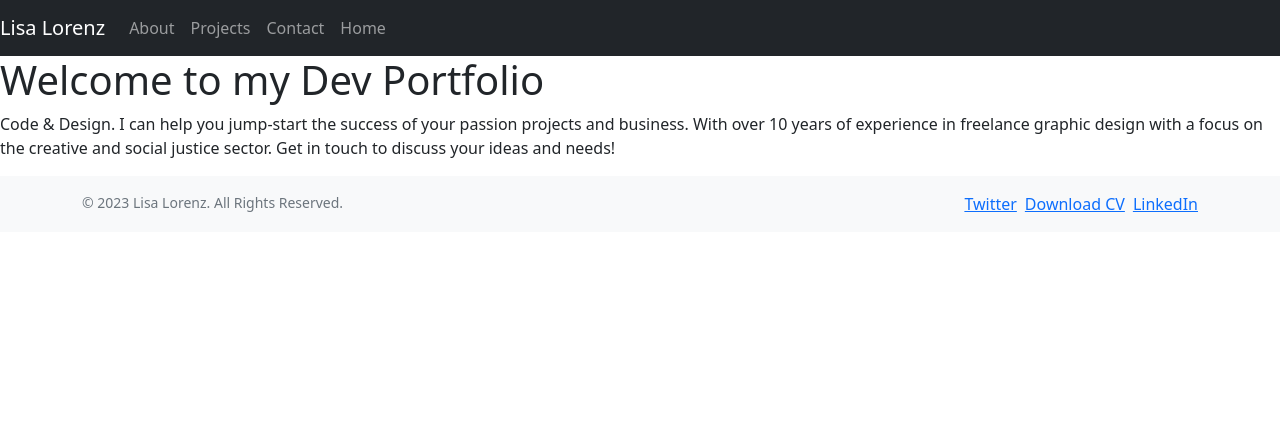
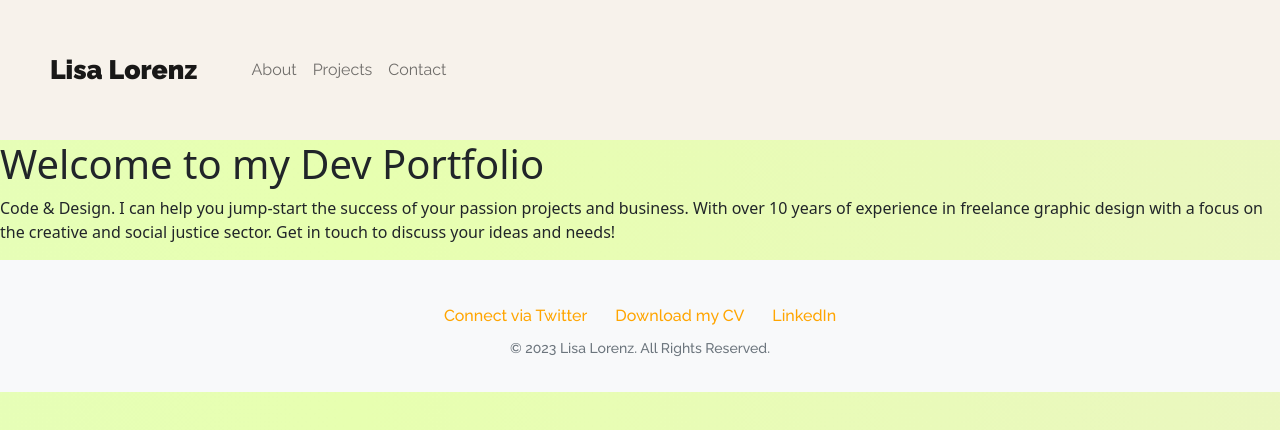
Before and after one commit to LisaMLorenz/Web_Developer_Portfolio_App, a React (Create React App) app: page /#/ in a window 1280 px wide. Shown: the top 430 px of the page. Built offline with nearby package versions, Linux system fonts and the light colour scheme.

Commit message:
contact form functionality

```diff
--- a/public/index.html
+++ b/public/index.html
@@ -4,40 +4,13 @@
     <meta charset="utf-8" />
     <link rel="icon" href="%PUBLIC_URL%/favicon.ico" />
     <meta name="viewport" content="width=device-width, initial-scale=1" />
-    <meta name="theme-color" content="#000000" />
-    <meta
-      name="description"
-      content="Web site created using create-react-app"
+    <link
+      href="https://fonts.googleapis.com/css2?family=Raleway:wght@400;700&display=swap"
+      rel="stylesheet"
     />
-    <link rel="apple-touch-icon" href="%PUBLIC_URL%/logo192.png" />
-    <!--
-      manifest.json provides metadata used when your web app is installed on a
-      user's mobile device or desktop. See https://developers.google.com/web/fundamentals/web-app-manifest/
-    -->
-    <link rel="manifest" href="%PUBLIC_URL%/manifest.json" />
-    <!--
-      Notice the use of %PUBLIC_URL% in the tags above.
-      It will be replaced with the URL of the `public` folder during the build.
-      Only files inside the `public` folder can be referenced from the HTML.
-
-      Unlike "/favicon.ico" or "favicon.ico", "%PUBLIC_URL%/favicon.ico" will
-      work correctly both with client-side routing and a non-root public URL.
-      Learn how to configure a non-root public URL by running `npm run build`.
-    -->
     <title>React App</title>
   </head>
   <body>
-    <noscript>You need to enable JavaScript to run this app.</noscript>
     <div id="root"></div>
-    <!--
-      This HTML file is a template.
-      If you open it directly in the browser, you will see an empty page.
-
-      You can add webfonts, meta tags, or analytics to this file.
-      The build step will place the bundled scripts into the <body> tag.
-
-      To begin the development, run `npm start` or `yarn start`.
-      To create a production bundle, use `npm run build` or `yarn build`.
-    -->
   </body>
 </html>
--- a/src/App.css
+++ b/src/App.css
@@ -1,38 +1,27 @@
-.App {
-  text-align: center;
+@import url('https://fonts.googleapis.com/css2?family=Raleway:ital,wght@0,100;0,400;0,500;0,900;1,400;1,500;1,600;1,900&display=swap');
+
+
+body {
+  background: linear-gradient(to left, #f5def0, #e7ffb0, #def6fc);
+  background-size: 600% 600%;
+  animation: whirly 20s ease infinite;
+  font-family: 'Raleway';
 }
 
-.App-logo {
-  height: 40vmin;
-  pointer-events: none;
-}
-
-@media (prefers-reduced-motion: no-preference) {
-  .App-logo {
-    animation: App-logo-spin infinite 20s linear;
+@keyframes whirly {
+  0% {
+    background-position: 0% 50%;
+  }
+  25% {
+    background-position: 50% 100%;
+  }
+  50% {
+    background-position: 100% 50%;
+  }
+  75% {
+    background-position: 50% 0%;
+  }
+  100% {
+    background-position: 0% 50%;
   }
 }
-
-.App-header {
-  background-color: #282c34;
-  min-height: 100vh;
-  display: flex;
-  flex-direction: column;
-  align-items: center;
-  justify-content: center;
-  font-size: calc(10px + 2vmin);
-  color: white;
-}
-
-.App-link {
-  color: #61dafb;
-}
-
-@keyframes App-logo-spin {
-  from {
-    transform: rotate(0deg);
-  }
-  to {
-    transform: rotate(360deg);
-  }
-}
--- a/src/components/Footer.js
+++ b/src/components/Footer.js
@@ -1,27 +1,31 @@
 import React from 'react';
-import { Container, Row, Col } from 'react-bootstrap';
+import { Container, Row } from 'react-bootstrap';
+import '../styles/footer.css'
 
 function Footer() {
   return (
-    <footer className="bg-light py-3">
+    <footer className="bg-light py-3" id="footer-new">
       <Container>
-        <Row>
-          <Col md={6}>
-            <p className="text-muted small mb-0">© 2023 Lisa Lorenz. All Rights Reserved.</p>
-          </Col>
-          <Col md={6} className="d-flex justify-content-md-end">
+        <Row className="justify-content-center">
+
+          <div className="justify-content-center" id="footer-text">
             <ul className="list-inline mb-0">
-              <li className="list-inline-item">
-                <a href="https://twitter.com/HejNousMagazine">Twitter</a>
+              <li className="list-inline-item" id="footer-text">
+                <a href="https://twitter.com/HejNousMagazine">Connect via Twitter</a>
               </li>
-              <li className="list-inline-item">
-                <a href="https://drive.google.com/uc?export=download&id=1ska45iBZ0eI55AR9ymyKgvwQjsy1EkDU">Download CV</a>
+              <li className="list-inline-item" id="footer-text">
+                <a href="https://drive.google.com/uc?export=download&id=1ska45iBZ0eI55AR9ymyKgvwQjsy1EkDU">Download my CV</a>
               </li>
-              <li className="list-inline-item">
+              <li className="list-inline-item" id="footer-text">
                 <a href="https://www.linkedin.com/in/lisa-lorenz-ab043086">LinkedIn</a>
               </li>
             </ul>
-          </Col>
+
+            <div className="text-center" id="footer-text">
+            <p className="text-muted small mb-0">© 2023 Lisa Lorenz. All Rights Reserved.</p>
+          </div>
+
+          </div>
         </Row>
       </Container>
     </footer>
--- a/src/components/Navbar.js
+++ b/src/components/Navbar.js
@@ -1,23 +1,34 @@
-import React from 'react';
+import React, { useLayoutEffect, useState } from 'react';
 import { Link } from 'react-router-dom';
 import { Navbar, Nav } from "react-bootstrap";
-import { useMediaQuery } from '@material-ui/core';
+import '../styles/navbar.css'
 
 function Navigation() {
-  const isMobile = useMediaQuery('(max-width: 767px)');
+  const [isMobile, setIsMobile] = useState(false);
+
+  useLayoutEffect(() => {
+    function updateIsMobile() {
+      setIsMobile(window.innerWidth <= 850);
+    }
+    updateIsMobile();
+    window.addEventListener('resize', updateIsMobile);
+    return () => window.removeEventListener('resize', updateIsMobile);
+  }, []);
 
   return (
-    <Navbar bg="dark" variant="dark" expand="lg">
+    <Navbar expand="md" id="mynavstyle">
       <Navbar.Brand as={Link} to="/">Lisa Lorenz</Navbar.Brand>
       {isMobile ? (
-        <Navbar.Toggle aria-controls="basic-navbar-nav" />
-      ) : null}
+        <Navbar.Toggle aria-controls="basic-navbar-nav" id="nav-button" />
+      ) : (
+        <Navbar.Toggle aria-controls="basic-navbar-nav" className="d-none" />
+      )}
       <Navbar.Collapse id="basic-navbar-nav">
         <Nav className="mr-auto">
           <Nav.Link as={Link} to="/about">About</Nav.Link>
           <Nav.Link as={Link} to="/projects">Projects</Nav.Link>
           <Nav.Link as={Link} to="/contact">Contact</Nav.Link>
-          <Nav.Link as={Link} to="/">Home</Nav.Link>
+          {/* <Nav.Link as={Link} to="/">Home</Nav.Link> */}
         </Nav>
       </Navbar.Collapse>
     </Navbar>
--- a/src/components/pages/about.js
+++ b/src/components/pages/about.js
@@ -1,10 +1,18 @@
 import React from 'react';
+import '../../styles/about.css'
 
 function About () {
     return(
-        <div>
+      <div class="container">
+        <div class="aboutMe">
       <h1>About Me</h1>
-      <p>I am a web developer based in [location]. I specialize in [area of expertise].</p>
+      <br></br>
+      <h4>Hello I'm Lisa! &#x1F44B;</h4>
+      <p>I am a web developer based in Manchester. I specialize in Javascript.
+      <br></br>
+
+      </p>
+    </div>
     </div>
     )
 };
--- /dev/null
+++ b/src/styles/about.css
@@ -0,0 +1,30 @@
+@import url('https://fonts.googleapis.com/css2?family=Raleway:ital,wght@0,100;0,400;0,500;0,900;1,400;1,500;1,600;1,900&display=swap');
+
+.container {
+    display: flex;
+    font-family: 'Raleway';
+    justify-content: center; /* center children horizontally */
+    align-items: center; /* center children vertically */
+    height: 80vh;
+  }
+
+.aboutMe {
+
+    background-color: #f3f2f2;
+    padding: 30px;
+    width: 100vh;
+    border-radius: 10px;
+    margin: 30px;
+    box-shadow: 0 0 10px rgba(249, 173, 245, 0.3);
+
+  }
+
+  .aboutMe h1 {
+    font-size: 36px;
+    color: #333;
+  }
+
+  .aboutMe p {
+    font-size: 18px;
+    color: #666;
+  }
--- /dev/null
+++ b/src/styles/contact.css
@@ -0,0 +1,48 @@
+@import url('https://fonts.googleapis.com/css2?family=Raleway:ital,wght@0,100;0,400;0,500;0,900;1,400;1,500;1,600;1,900&display=swap');
+
+.contact-form-container {
+    margin: 30px;
+    padding: 30px;
+    background-color: #f1f1f1;
+    font-family: 'Raleway';
+    border-radius: 15px;
+}
+
+.contact-form-container h1 {
+    font-size: x-large;
+}
+
+#contact-btn {
+    margin-top: 30px;
+    border-radius: 10px;
+    font-weight: 700;
+    font-size: larger;
+    border-style: none;
+    background-color: rgb(249, 157, 37);
+
+}
+
+#close-btn {
+
+    border-radius: 10px;
+    font-weight: 700;
+    font-size: larger;
+    border-style: none;
+    background-color: rgb(249, 157, 37);
+
+}
+
+.modal-text {
+    font-family: 'Raleway';
+    font-size: 1rem;
+    font-weight: semi-bold;
+    color: #333;
+  }
+
+  .modal-text-header {
+    font-family: 'Raleway';
+    font-size: 2rem;
+    margin:auto;
+    font-weight: 900;
+    color: #333;
+  }
--- /dev/null
+++ b/src/styles/footer.css
@@ -0,0 +1,37 @@
+@import url('https://fonts.googleapis.com/css2?family=Raleway:ital,wght@0,100;0,400;0,500;0,900;1,400;1,500;1,600;1,900&display=swap');
+
+
+#footer-new{
+    align-items: center;
+    font-family:'Raleway';
+    font-weight: 500;
+
+}
+
+#footer-text {
+    font-size: 12pt;
+    color: orangered;
+}
+
+#footer-text a {
+    color: orange;
+    text-decoration: none;
+    padding: 10px;
+    font-size: medium;
+    display: flex;
+
+}
+
+#footer-text ul {
+    display: flex;
+    justify-content: center;
+}
+
+#footer-text a :hover {
+    box-shadow: 0 0 15px rgba(60, 59, 60, 0.5);
+
+}
+
+.container {
+    height: 100px;
+}
--- /dev/null
+++ b/src/styles/navbar.css
@@ -0,0 +1,22 @@
+#nav-button {
+    width: 100px;
+    border:rgb(247, 242, 235);
+    background-color: aliceblue;
+}
+
+#nav-button :hover {
+
+}
+
+#mynavstyle {
+    padding: 20px;
+    background-color: rgb(247, 242, 235);
+    font-family: 'Raleway', sans-serif;
+
+}
+
+a.navbar-brand {
+    padding: 30px;
+    font-size: 20pt;
+    font-weight: 900;
+}
--- /dev/null
+++ b/src/styles/projects.css
@@ -0,0 +1 @@
+@import url('https://fonts.googleapis.com/css2?family=Raleway:ital,wght@0,100;0,400;0,500;0,900;1,400;1,500;1,600;1,900&display=swap');
```
Also changed, not shown: src/components/pages/Contact.js (+60 -10 lines).
